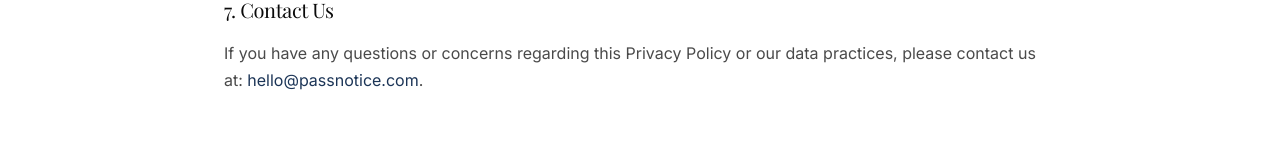
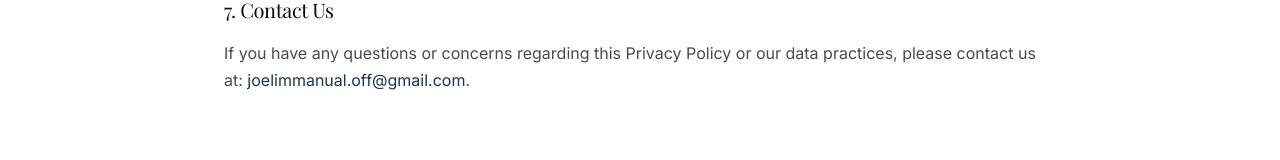
Before and after one commit to Joel-stoic/passnotices, a Next.js app in the folder frontend/: page /privacy in a window 1280 px wide. Shown: the part 1632-1792 px from the top of the page. Built offline with nearby package versions, Linux system fonts and the light colour scheme; a web font is replaced by a local one.

Commit message:
Prepare backend for deployment

```diff
--- a/frontend/app/privacy/page.tsx
+++ b/frontend/app/privacy/page.tsx
@@ -66,7 +66,9 @@ export default function PrivacyPolicy() {
           <section className="space-y-4">
             <h2 className="font-serif text-xl text-foreground">7. Contact Us</h2>
             <p>
-              If you have any questions or concerns regarding this Privacy Policy or our data practices, please contact us at: <a href="mailto:hello@passnotice.com" className="text-accent hover:underline">hello@passnotice.com</a>.
+              If you have any questions or concerns regarding this Privacy Policy or our data practices, please contact us at: <a href="mailto:joelimmanual.off@gmail.com" className="text-accent hover:underline">
+                joelimmanual.off@gmail.com
+              </a>.
             </p>
           </section>
         </div>
```
